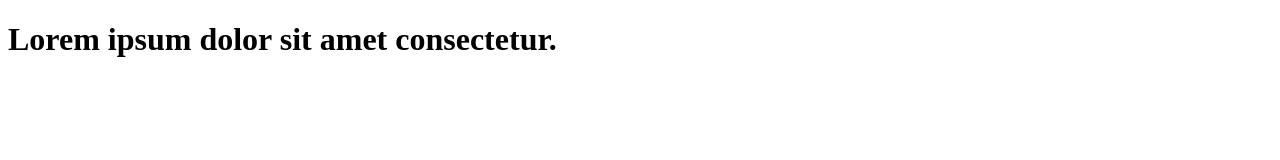
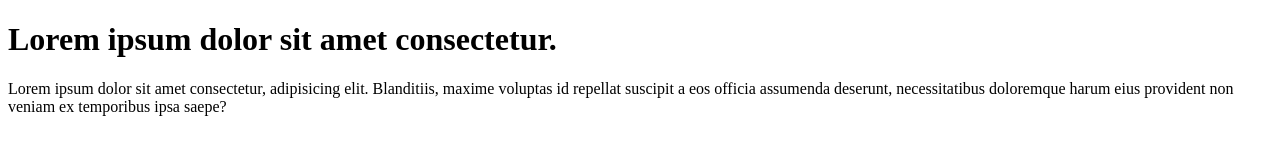
Before and after one commit to J-A16/learn-git, a plain HTML site: page index.html in a window 1280 px wide. Drawn offline with Linux system fonts and the light colour scheme.

Commit message:
add paragraph to code

```diff
--- a/index.html
+++ b/index.html
@@ -7,5 +7,6 @@
 </head>
 <body>
     <h1>Lorem ipsum dolor sit amet consectetur.</h1>
+    <p>Lorem ipsum dolor sit amet consectetur, adipisicing elit. Blanditiis, maxime voluptas id repellat suscipit a eos officia assumenda deserunt, necessitatibus doloremque harum eius provident non veniam ex temporibus ipsa saepe?</p>
 </body>
 </html>
```
